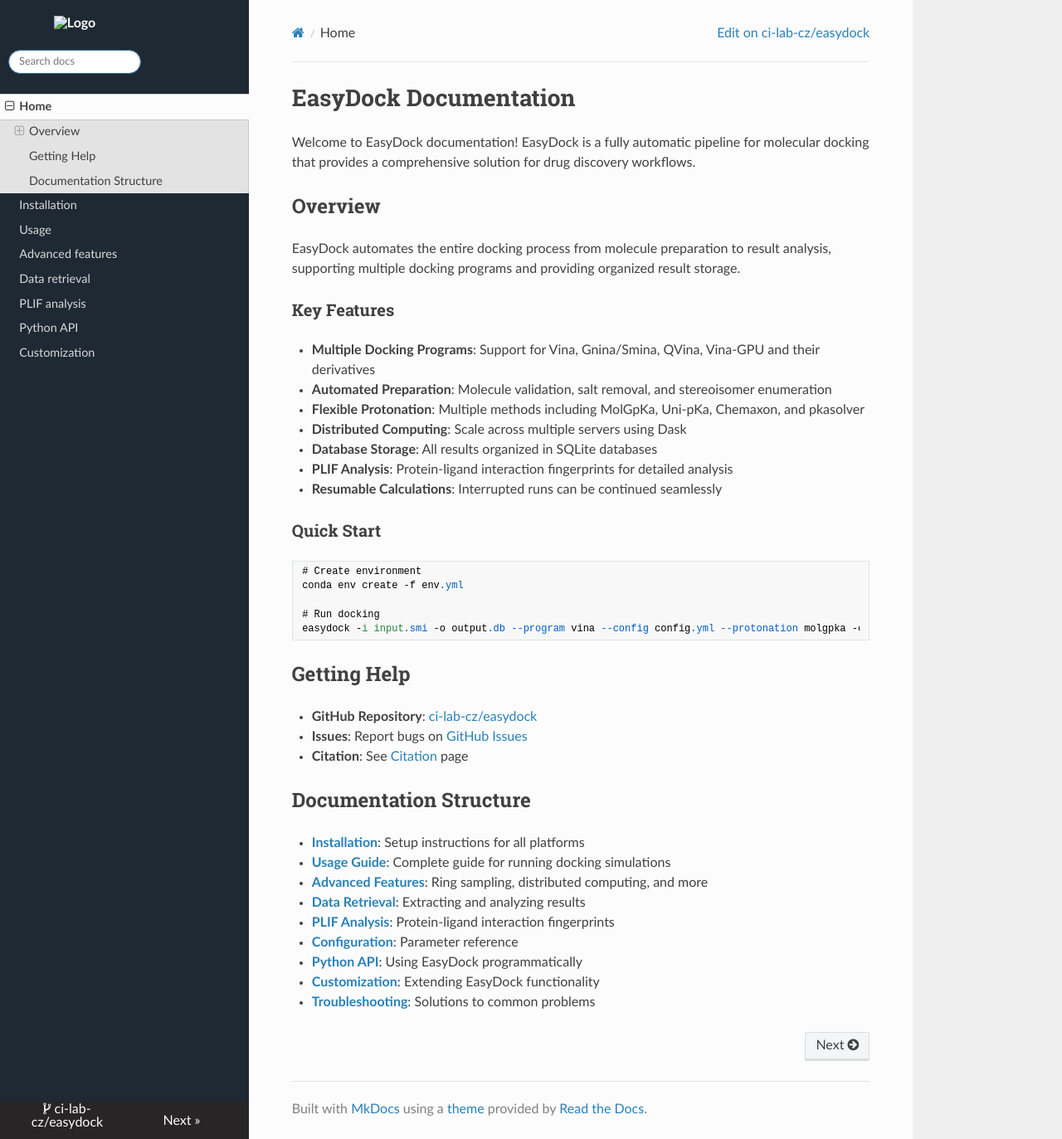
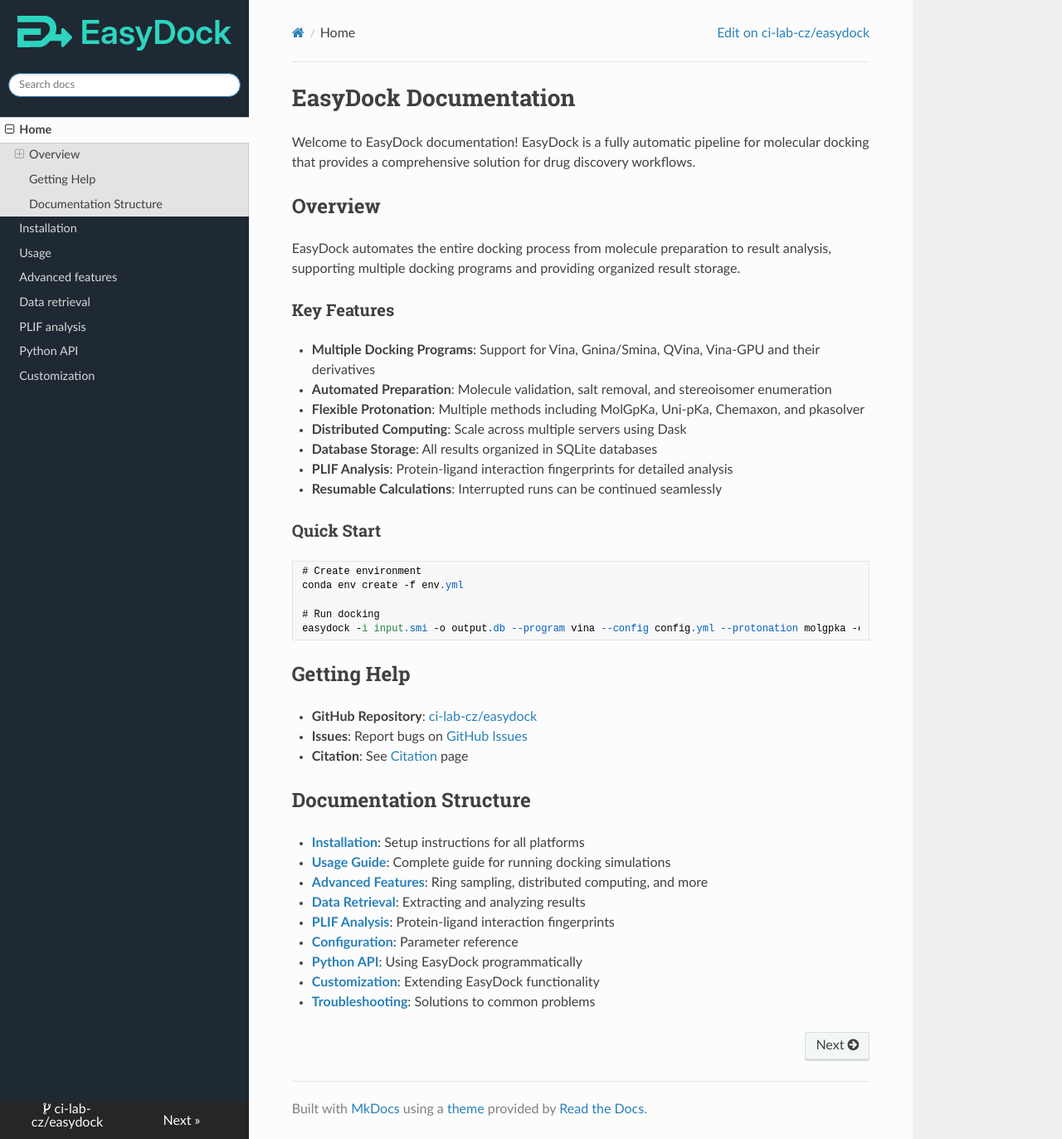
Before and after one commit to ci-lab-cz/easydock, an MkDocs documentation site: the page built from docs/index.md, in a window 1280 px wide and 1373 px high. Shown: the whole window at 83% size. Built offline with MkDocs 1.6.1, drawn with Linux system fonts in a browser that asks for light colours; nearby versions of some CDN libraries.

Commit message:
Update extra.css with logo background and position

```diff
--- a/docs/styles/extra.css
+++ b/docs/styles/extra.css
@@ -53,5 +53,5 @@
     background-color: #1f2933;   /* dark navy */
     border-bottom: 1px solid #1f2933;
     padding: 10px;
-    max-width: 180px;
+    /*max-width: 180px;*/
 }
```
Also changed, not shown: docs/assets/light.svg (added).
